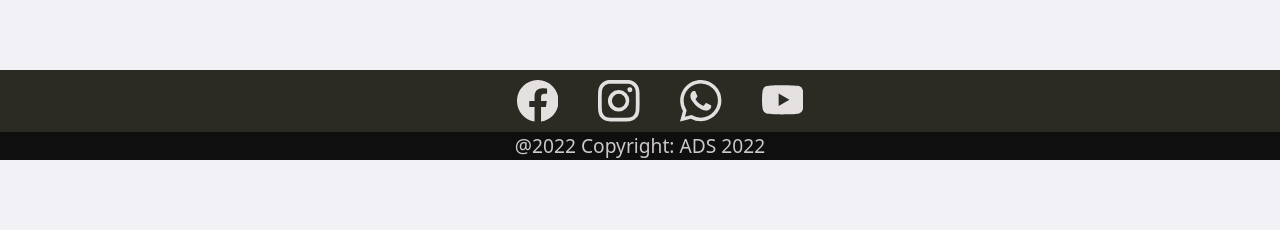
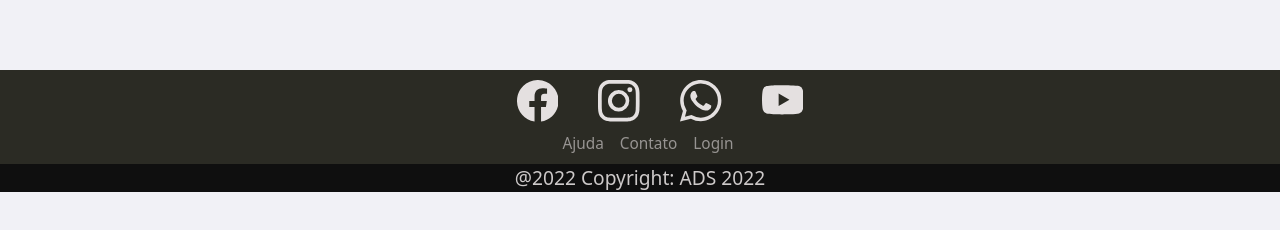
Before and after one commit to Projeto-AES/AES_Sertao, a Next.js app in the folder eas-sertao/: page / in a window 1280 px wide. Shown: the part 170-400 px from the top of the page. Built offline with nearby package versions, Linux system fonts and the light colour scheme; no server answers; the database is empty.

Commit message:
botões do footer

```diff
--- a/eas-sertao/pages/loginup.js
+++ b/eas-sertao/pages/loginup.js
@@ -76,7 +76,7 @@ const New4 = () => {
             </div>
             <input className="sub2" type="submit" value="Alterar"></input>
             <p className="logg">
-              <Link href="/">
+              <Link href="/login">
                 <a className="log">Login?</a>
               </Link>
               </p>
--- a/eas-sertao/src/components/Footer/Footer.jsx
+++ b/eas-sertao/src/components/Footer/Footer.jsx
@@ -29,6 +29,20 @@ export const Footer = () => {
                         </Link>
                     </div>
 
+                    <div className={s.infos}>
+                    <Link className={s.help} href="/">
+                            <p className={s.parag}>Ajuda</p>
+                    </Link>
+
+                    <Link className={s.help} href="/">
+                            <p className={s.parag}>Contato</p>
+                    </Link>
+
+                    <Link className={s.help} href="/login">
+                            <p className={s.parag}>Login</p>
+                    </Link>
+                        </div>
+
                     <div className={s.aa}>@2022 Copyright: ADS 2022</div>
                 </div>
             </div>
--- a/eas-sertao/src/components/Footer/footer.module.scss
+++ b/eas-sertao/src/components/Footer/footer.module.scss
@@ -2,7 +2,7 @@
     bottom: 0;
     left: 0;
     width: 100%;
-    height: 90px;
+    height: 110px;
     background-color: #2B2B24;
     display: flex;
     flex-direction: column;
@@ -62,6 +62,21 @@
     color: #0FBC71;
 }
 
+.infos{
+    display: flex;
+    justify-content: center;
+}
+
+
+.parag{
+    color: rgba(205, 201, 201, 0.668);
+    height: 2vh;
+    margin-left: 2vh;
+    cursor: pointer;
+    font-size: clamp(0.9rem, 1.2vw, 1rem);
+
+}
+
 @media screen and (max-width: 768px) {
     .ico{
     font-size: clamp(2rem, 5vw, 2.5rem);
--- a/eas-sertao/styles/globals.css
+++ b/eas-sertao/styles/globals.css
@@ -17,7 +17,7 @@ body{
 }
 .imag2 {
   background-color: #cccccc;
-  height: auto;
+  height: 110vh;
   background-position: center;
   background-repeat: no-repeat;
   background-size: cover;
```
Also changed, not shown: 1 other file (tests, documents, lock files or other folders).
